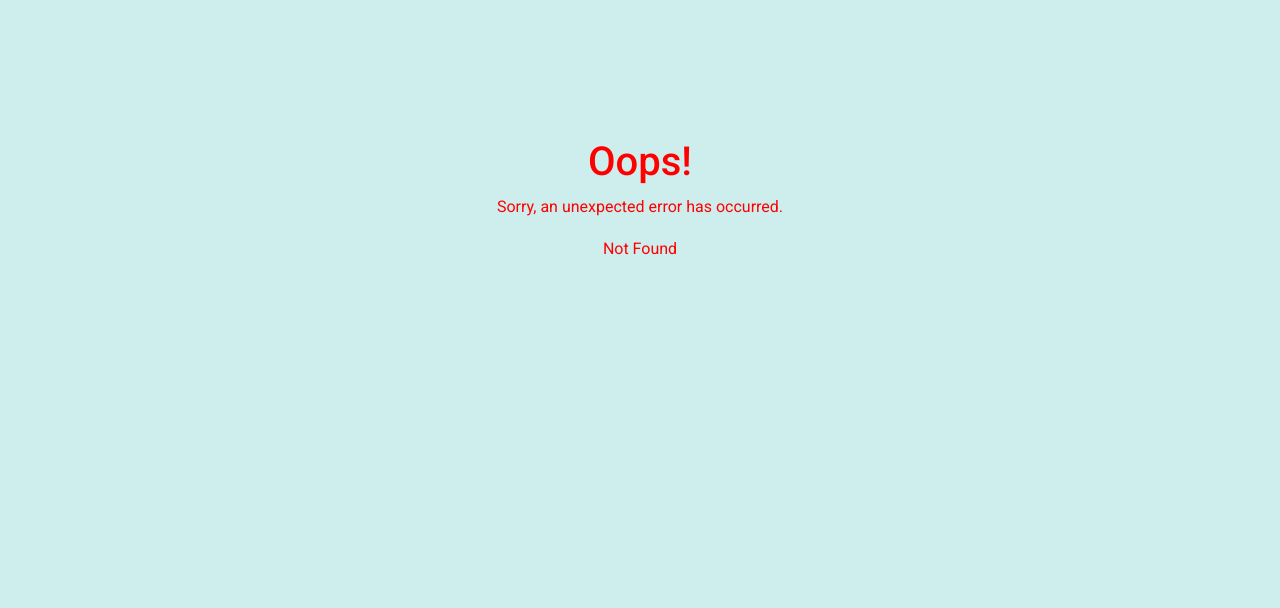
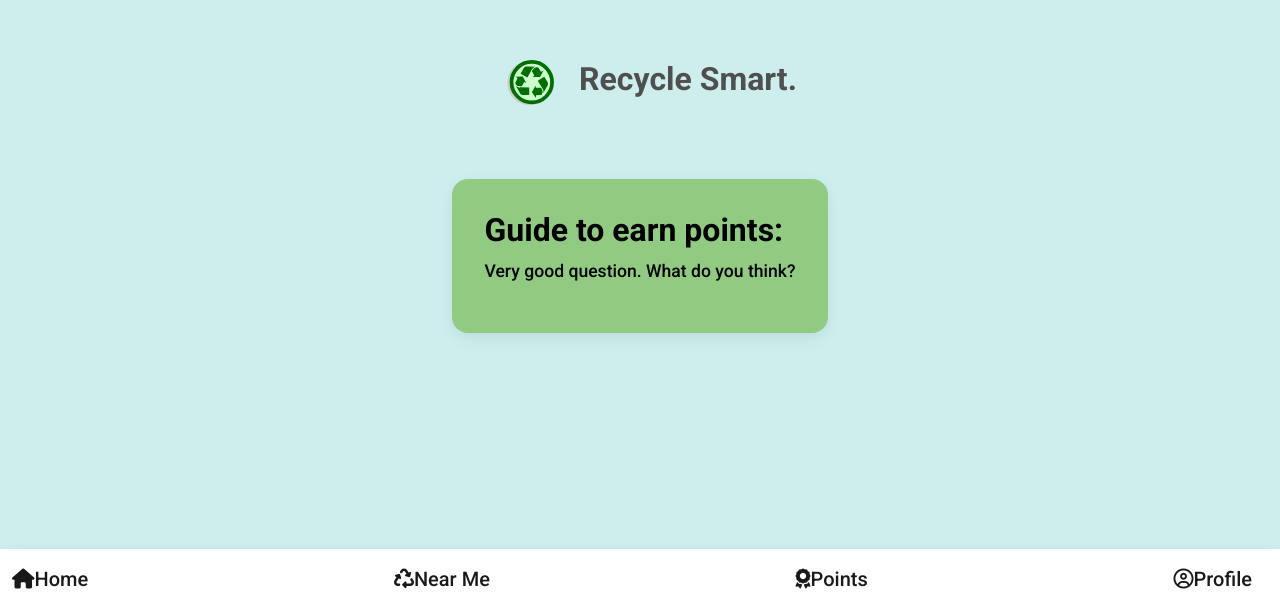
Before and after one commit to dthx2710/csc2012-t12, a React (Vite) app in the folder frontend/: page /guide in a window 1280 px wide. Before the commit this address had no page. Shown: the part 192-800 px from the top of the page. Built offline with nearby package versions, Linux system fonts and the light colour scheme.

Commit message:
Update home page

```diff
--- a/frontend/src/main.jsx
+++ b/frontend/src/main.jsx
@@ -11,6 +11,7 @@ import Home from "./routes/Home/Home";
 import NearMe from "./routes/NearMe/NearMe";
 import Points from "./routes/Points/Points";
 import Profile from "./routes/Profile/Profile";
+import Guide from "./routes/Guideline/guide";
 
 const router = createBrowserRouter([
   {
@@ -38,6 +39,11 @@ const router = createBrowserRouter([
     element: <Profile />,
     errorElement: <ErrorPage />,
   },
+  {
+    path: "guide",
+    element: <Guide />,
+    errorElement: <ErrorPage />,
+  },
 ]);
 
 ReactDOM.createRoot(document.getElementById("root")).render(
--- /dev/null
+++ b/frontend/src/routes/Guideline/Guide.css
@@ -0,0 +1,84 @@
+#root {
+    max-width: 1280px;
+    margin: 0 auto;
+    padding: 2rem;
+    text-align: center;
+  }
+
+  .logo {
+    height: 6em;
+    padding: 1.5em;
+    will-change: filter;
+    transition: filter 300ms;
+  }
+  .logo:hover {
+    filter: drop-shadow(0 0 2em #646cffaa);
+  }
+  .logo.react:hover {
+    filter: drop-shadow(0 0 2em #61dafbaa);
+  }
+
+  @keyframes logo-spin {
+    from {
+      transform: rotate(0deg);
+    }
+    to {
+      transform: rotate(360deg);
+    }
+  }
+
+  @media (prefers-reduced-motion: no-preference) {
+    a:nth-of-type(2) .logo {
+      animation: logo-spin infinite 20s linear;
+    }
+  }
+
+  .card {
+    padding: 2em;
+  }
+
+  .read-the-docs {
+    color: #888;
+  }
+
+  body {
+    background-color: #ceeeed;
+  }
+
+  .bg-green {
+    background-color: #90cb81;
+  }
+
+  .text-left {
+    text-align: left;
+    font-size: 2em;
+    color: black;
+    font-weight: 500;
+  }
+
+  .text-black-med {
+    text-align: left;
+    font-size: 1.1em;
+    color: black;
+    font-weight: 500;
+  }
+
+  .text-right-small {
+    text-align: right;
+    font-size: 0.95em;
+    font-weight: 500;
+    color: black;
+  }
+
+  .vh75width {
+    width: 75vh;
+  }
+
+  .vw75width {
+    width: 75vw;
+  }
+
+  .logo-small {
+    height: 2em;
+    padding-right: 2px;
+  }
--- /dev/null
+++ b/frontend/src/routes/Guideline/Guide.jsx
@@ -0,0 +1,50 @@
+import 'mdb-react-ui-kit/dist/css/mdb.min.css';
+import "@fortawesome/fontawesome-free/css/all.min.css";
+import { Link } from "react-router-dom";
+import React, { useState } from 'react';
+import {
+    MDBBadge,
+    MDBContainer,
+    MDBIcon,
+    MDBRow,
+    MDBCol,
+    MDBCard,
+    MDBCardBody,
+    MDBCardLink
+}
+    from 'mdb-react-ui-kit';
+import './Guide.css';
+import NavBar from '../NavBar/NavBar'
+
+import Logo from '/recycling.svg';
+
+function Guide() {
+
+    return (
+        <>
+            <MDBContainer fluid>
+                <div className='d-flex justify-content-center align-items-center'>
+                    <img src={Logo} alt="Logo" className="logo" />
+                    <h2 className="fw-bold">Recycle Smart.</h2>
+                </div>
+                <MDBRow className='d-flex justify-content-center align-items-center vw100width'>
+                    <MDBCol col='12'>
+                        <MDBCard className='bg-green my-5 mx-auto' style={{ borderRadius: '1rem', maxWidth: '750px' }}>
+                            <div className="d-flex justify-content-between align-items-center">
+                                <h4 className="fw-bold text-black mb-2 text-left">Guide to earn points:</h4>
+                            </div>
+                            <p className="text-black-med">Very good question. What do you think?</p>
+                        </MDBCard>
+                    </MDBCol>
+                </MDBRow>
+
+            </MDBContainer>
+
+            <NavBar />
+        </>
+    );
+
+
+}
+
+export default Guide;
--- a/frontend/src/routes/Home/Home.jsx
+++ b/frontend/src/routes/Home/Home.jsx
@@ -9,13 +9,16 @@ import {
   MDBRow,
   MDBCol,
   MDBCard,
-  MDBCardBody
+  MDBCardBody,
+  MDBCardLink
 }
   from 'mdb-react-ui-kit';
 import './Home.css';
 import NavBar from '../NavBar/NavBar'
 import Medal from '../../assets/medal.png'
 import Logo from '/recycling.svg';
+import Giftbox from '../../assets/gift-box.png';
+import Point from '../../assets/point.png';
 //import userData from '../../data/Users.json'
 import userData from '../../../../user-service/data/users.json'
 
@@ -106,9 +109,12 @@ function Home() {
 
             <MDBCard className='bg-green mx-auto' style={{ borderRadius: '1rem', maxWidth: '750px' }}>
               <MDBCardBody className='d-flex flex-column'>
-
-
-
+                <MDBCardLink href='/points'>
+                  <div className="d-flex justify-content-between align-items-center">
+                    <h4 className="fw-bold text-black mb-2 text-left">Browse All Rewards</h4>
+                    <img src={Giftbox} alt="Giftbox" className='w-10' style={{ maxWidth: '100px' }} />
+                  </div>
+                </MDBCardLink>
               </MDBCardBody>
             </MDBCard>
 
@@ -117,8 +123,12 @@ function Home() {
 
             <MDBCard className='bg-green mx-auto' style={{ borderRadius: '1rem', maxWidth: '750px' }}>
               <MDBCardBody className='d-flex flex-column'>
-
-
+                <MDBCardLink href='/guide'>
+                  <div className="d-flex justify-content-between align-items-center">
+                    <h4 className="fw-bold text-black mb-2 text-left">How to get points?</h4>
+                    <img src={Point} alt="Point" className='w-10' style={{ maxWidth: '100px' }} />
+                  </div>
+                </MDBCardLink>
 
               </MDBCardBody>
             </MDBCard>
```
Also changed, not shown: frontend/src/assets/gift-box.png (added), frontend/src/assets/point.png (added).
